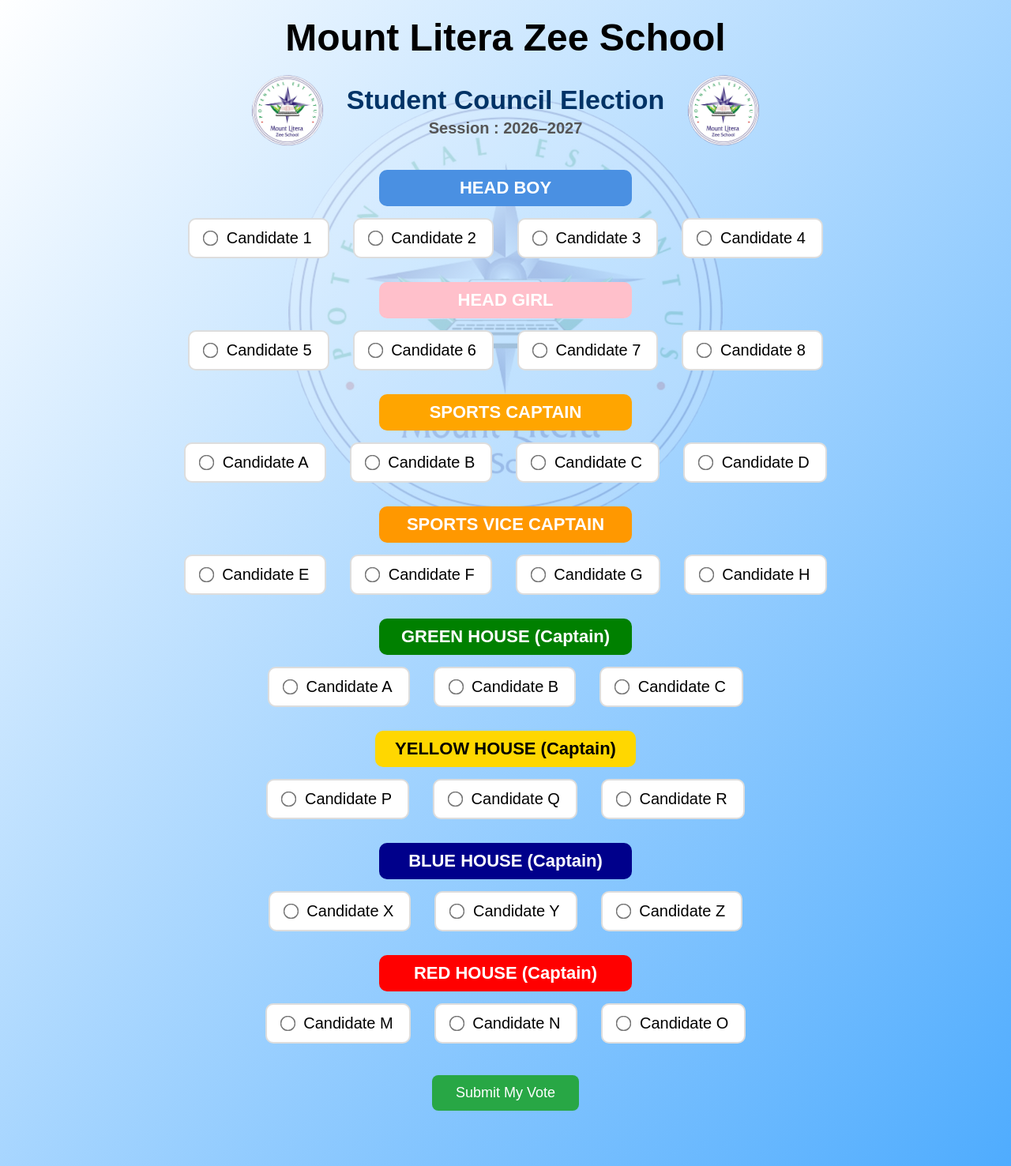
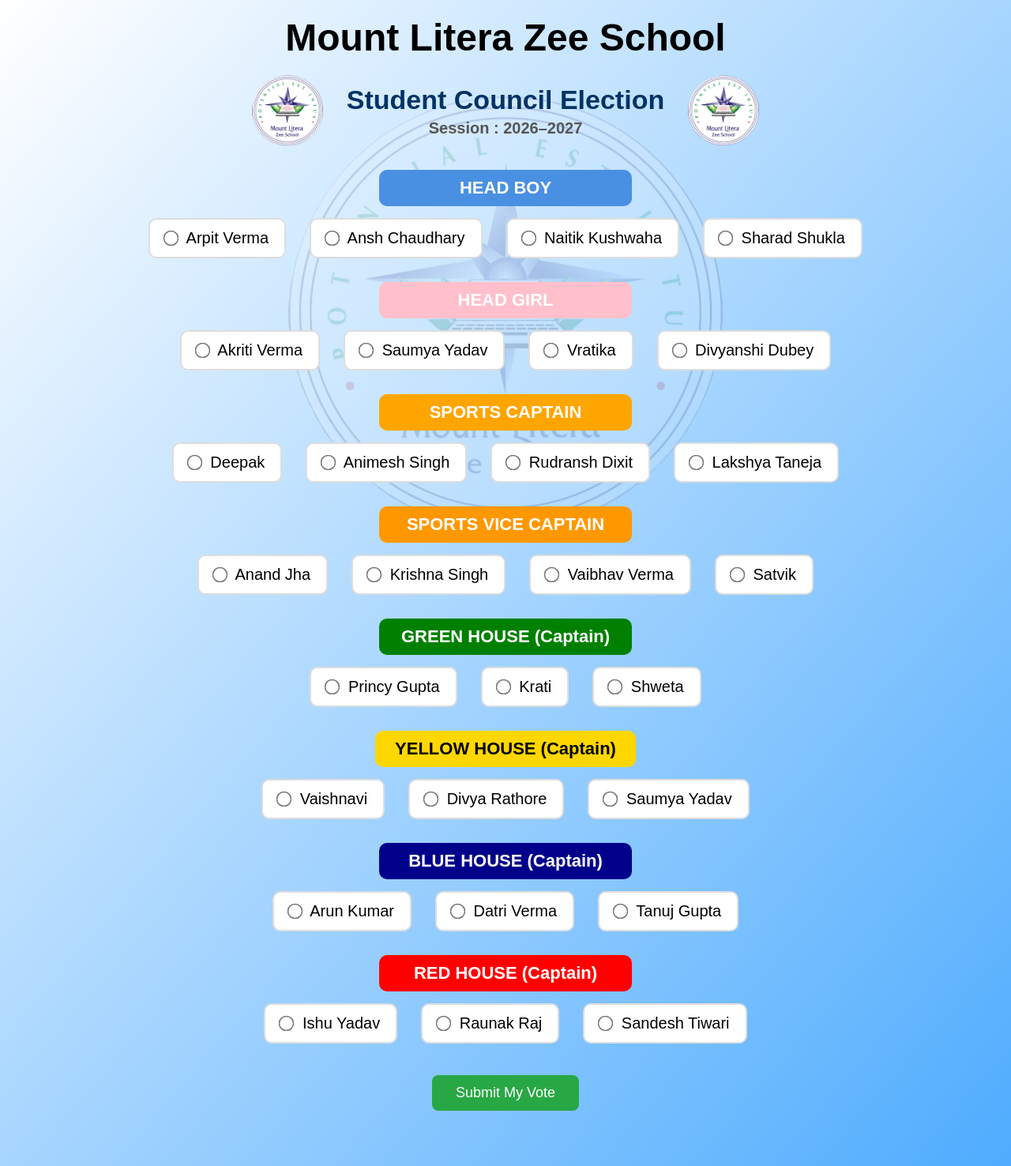
Before and after one commit to adit109820-cmd/Students-council-voting-system, a Flask app: page / in a window 1280 px wide. Shown: the whole page at 79% size. Run offline with Flask 3, Linux system fonts and the light colour scheme.

Commit message:
Update index.html

```diff
--- a/templates/index.html
+++ b/templates/index.html
@@ -188,10 +188,10 @@ input[type="submit"]{
 <div class="post">HEAD BOY</div>
 
 <div class="candidates">
-<label><input type="radio" name="headboy" value="Candidate 1"> Candidate 1</label>
-<label><input type="radio" name="headboy" value="Candidate 2"> Candidate 2</label>
-<label><input type="radio" name="headboy" value="Candidate 3"> Candidate 3</label>
-<label><input type="radio" name="headboy" value="Candidate 4"> Candidate 4</label>
+<label><input type="radio" name="headboy" value="Arpit Verma"> Arpit Verma</label>
+<label><input type="radio" name="headboy" value="Ansh Chaudhary"> Ansh Chaudhary</label>
+<label><input type="radio" name="headboy" value="Naitik Kushwaha"> Naitik Kushwaha</label>
+<label><input type="radio" name="headboy" value="Sharad Shukla"> Sharad Shukla</label>
 </div>
 </div>
 
@@ -199,10 +199,10 @@ input[type="submit"]{
 <div class="post" style="background:pink;">HEAD GIRL</div>
 
 <div class="candidates">
-<label><input type="radio" name="headgirl" value="Candidate 5"> Candidate 5</label>
-<label><input type="radio" name="headgirl" value="Candidate 6"> Candidate 6</label>
-<label><input type="radio" name="headgirl" value="Candidate 7"> Candidate 7</label>
-<label><input type="radio" name="headgirl" value="Candidate 8"> Candidate 8</label>
+<label><input type="radio" name="headgirl" value="Akriti Verma"> Akriti Verma</label>
+<label><input type="radio" name="headgirl" value="Saumya Yadav"> Saumya Yadav</label>
+<label><input type="radio" name="headgirl" value="Vratika"> Vratika</label>
+<label><input type="radio" name="headgirl" value="Divyanshi Dubey"> Divyanshi Dubey</label>
 </div>
 </div>
 
@@ -210,10 +210,10 @@ input[type="submit"]{
 <div class="post" style="background:orange;">SPORTS CAPTAIN</div>
 
 <div class="candidates">
-<label><input type="radio" name="sports" value="Candidate A"> Candidate A</label>
-<label><input type="radio" name="sports" value="Candidate B"> Candidate B</label>
-<label><input type="radio" name="sports" value="Candidate C"> Candidate C</label>
-<label><input type="radio" name="sports" value="Candidate D"> Candidate D</label>
+<label><input type="radio" name="sports" value="Deepak"> Deepak</label>
+<label><input type="radio" name="sports" value="Animesh Singh"> Animesh Singh</label>
+<label><input type="radio" name="sports" value="Rudransh Dixit"> Rudransh Dixit</label>
+<label><input type="radio" name="sports" value="Lakshya Taneja"> Lakshya Taneja</label>
 </div>
 </div>
 
@@ -221,10 +221,10 @@ input[type="submit"]{
 <div class="post" style="background:#ff9800;">SPORTS VICE CAPTAIN</div>
 
 <div class="candidates">
-<label><input type="radio" name="sportsvice" value="Candidate E"> Candidate E</label>
-<label><input type="radio" name="sportsvice" value="Candidate F"> Candidate F</label>
-<label><input type="radio" name="sportsvice" value="Candidate G"> Candidate G</label>
-<label><input type="radio" name="sportsvice" value="Candidate H"> Candidate H</label>
+<label><input type="radio" name="sportsvice" value="Anand Jha"> Anand Jha</label>
+<label><input type="radio" name="sportsvice" value="Krishna Singh"> Krishna Singh</label>
+<label><input type="radio" name="sportsvice" value="Vaibhav Verma"> Vaibhav Verma</label>
+<label><input type="radio" name="sportsvice" value="Satvik"> Satvik</label>
 </div>
 </div>
 
@@ -232,9 +232,9 @@ input[type="submit"]{
 <div class="post" style="background:green;">GREEN HOUSE (Captain)</div>
 
 <div class="candidates">
-<label><input type="radio" name="green" value="Candidate A"> Candidate A</label>
-<label><input type="radio" name="green" value="Candidate B"> Candidate B</label>
-<label><input type="radio" name="green" value="Candidate C"> Candidate C</label>
+<label><input type="radio" name="green" value="Princy Gupta"> Princy Gupta</label>
+<label><input type="radio" name="green" value="Krati"> Krati</label>
+<label><input type="radio" name="green" value="Shweta"> Shweta</label>
 
 </div>
 </div>
@@ -243,9 +243,9 @@ input[type="submit"]{
 <div class="post" style="background:gold;color:black;">YELLOW HOUSE (Captain)</div>
 
 <div class="candidates">
-<label><input type="radio" name="yellow" value="Candidate P"> Candidate P</label>
-<label><input type="radio" name="yellow" value="Candidate Q"> Candidate Q</label>
-<label><input type="radio" name="yellow" value="Candidate R"> Candidate R</label>
+<label><input type="radio" name="yellow" value="Vaishnavi"> Vaishnavi</label>
+<label><input type="radio" name="yellow" value="Divya Rathore"> Divya Rathore</label>
+<label><input type="radio" name="yellow" value="Saumya Yadav"> Saumya Yadav</label>
 </div>
 </div>
 
@@ -253,9 +253,9 @@ input[type="submit"]{
 <div class="post" style="background:darkblue;">BLUE HOUSE (Captain)</div>
 
 <div class="candidates">
-<label><input type="radio" name="blue" value="Candidate X"> Candidate X</label>
-<label><input type="radio" name="blue" value="Candidate Y"> Candidate Y</label>
-<label><input type="radio" name="blue" value="Candidate Z"> Candidate Z</label>
+<label><input type="radio" name="blue" value="Arun Kumar"> Arun Kumar</label>
+<label><input type="radio" name="blue" value="Datri Verma"> Datri Verma</label>
+<label><input type="radio" name="blue" value="Tanuj Gupta"> Tanuj Gupta</label>
 </div>
 </div>
 
@@ -263,9 +263,9 @@ input[type="submit"]{
 <div class="post" style="background:red;">RED HOUSE (Captain)</div>
 
 <div class="candidates">
-<label><input type="radio" name="red" value="Candidate M"> Candidate M</label>
-<label><input type="radio" name="red" value="Candidate N"> Candidate N</label>
-<label><input type="radio" name="red" value="Candidate O"> Candidate O</label>
+<label><input type="radio" name="red" value="Ishu Yadav"> Ishu Yadav</label>
+<label><input type="radio" name="red" value="Raunak Raj"> Raunak Raj</label>
+<label><input type="radio" name="red" value="Sandesh Tiwari"> Sandesh Tiwari</label>
 </div>
 </div>
 
```
